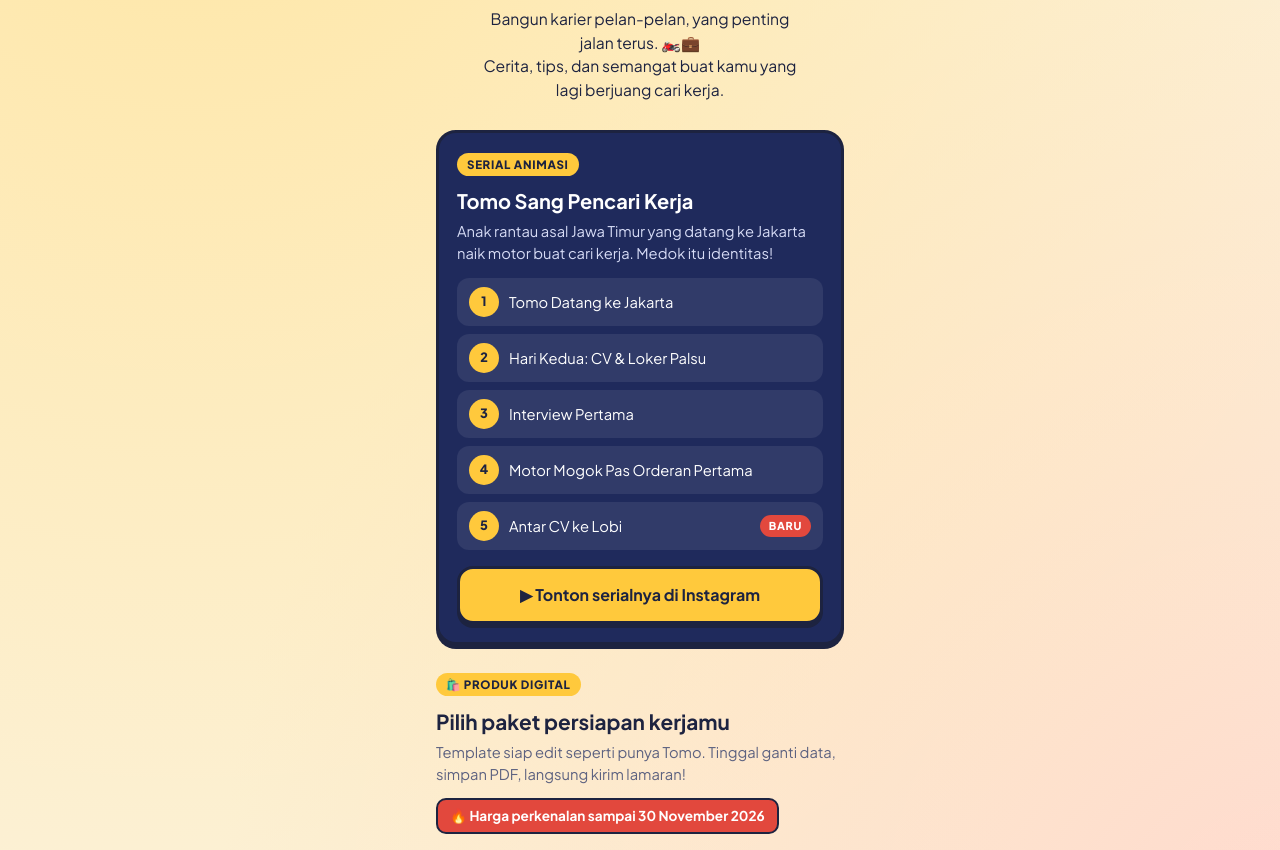
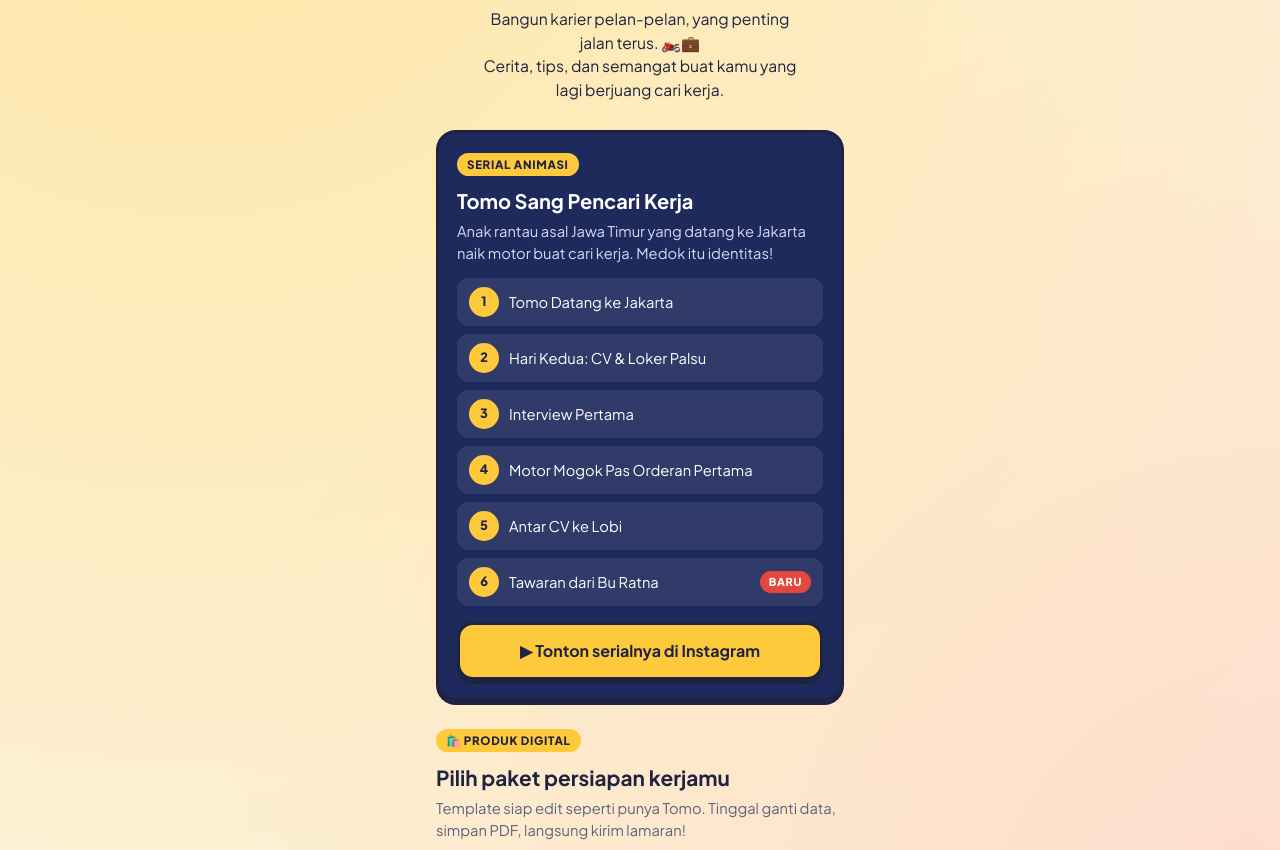
Before and after one commit to lagibangunkarir/lagibangunkarir.github.io, a plain HTML site: page index.html in a window 1280 px wide. Shown: the part 241-1091 px from the top of the page. Drawn offline with Linux system fonts and the light colour scheme.

Commit message:
Episode 6 Tomo sudah tayang
Co-Authored-By: Claude Opus 5.5 <noreply@anthropic.com>

```diff
--- a/index.html
+++ b/index.html
@@ -301,7 +301,8 @@
       <li><span class="ep-num">2</span> Hari Kedua: CV &amp; Loker Palsu</li>
       <li><span class="ep-num">3</span> Interview Pertama</li>
       <li><span class="ep-num">4</span> Motor Mogok Pas Orderan Pertama</li>
-      <li><span class="ep-num">5</span> Antar CV ke Lobi <span class="ep-new">BARU</span></li>
+      <li><span class="ep-num">5</span> Antar CV ke Lobi</li>
+      <li><span class="ep-num">6</span> Tawaran dari Bu Ratna <span class="ep-new">BARU</span></li>
     </ol>
     <a class="btn btn-sun" href="https://www.instagram.com/lagibangunkarir/reels/" target="_blank" rel="noopener">▶ Tonton serialnya di Instagram</a>
   </section>
```
